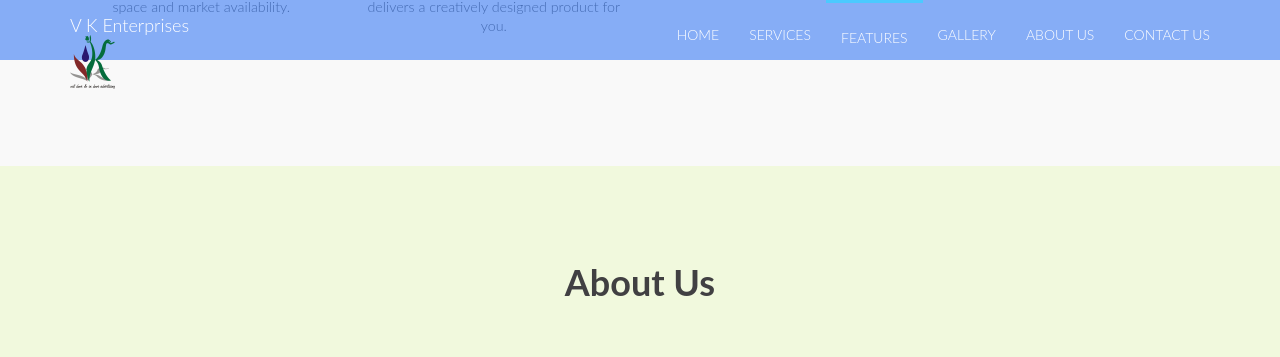
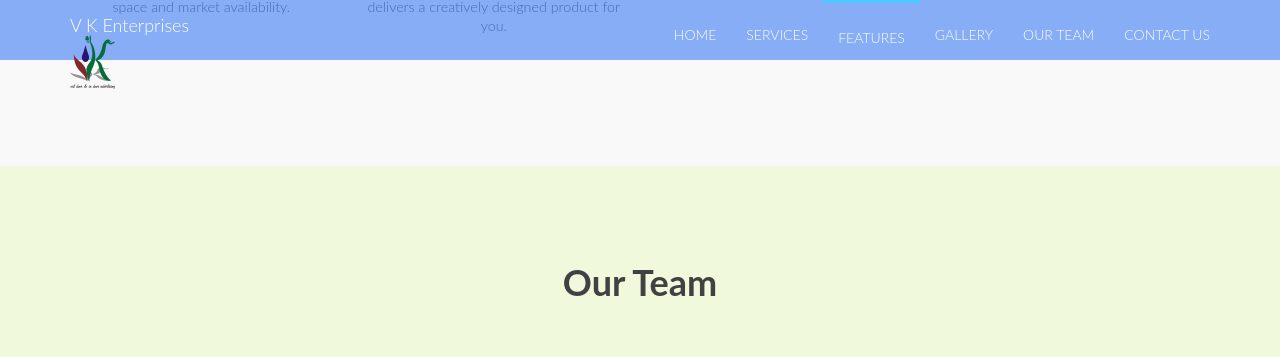
Before and after one commit to vkenterprises/vkent, a Jekyll site: the page built from index.html, in a window 1280 px wide and 900 px high, scrolled down 2928 px. Shown: the top 357 px of the window. Built offline with Jekyll 4.4.1, drawn with Linux system fonts in a browser that asks for light colours.

Commit message:
added team member

```diff
--- a/_includes/menu.html
+++ b/_includes/menu.html
@@ -19,7 +19,7 @@
                 <li><a href="#services">Services</a></li>
                 <li><a href="#features">Features</a></li>
                 <li><a href="#gallery">Gallery</a></li>
-                <li><a href="#testimonial">About Us</a></li>
+                <li><a href="#testimonial">Our Team</a></li>
                 <li><a href="#contact">Contact Us</a></li>
             </ul>
         </div><!-- /.navbar-collapse -->
--- a/_includes/testimonial.html
+++ b/_includes/testimonial.html
@@ -3,7 +3,7 @@
     <div class="container text-center">
 
         <div class="heading-content">
-            <h3>About Us</h3>
+            <h3>Our Team</h3>
         </div>
 
         <!-- Example row of columns -->
@@ -38,15 +38,20 @@
                         <div class="item">
                             <div class="col-md-4">
                                 <div class="testimonial-photo">
-                                    <img src="assets/images/team/1.jpg" alt=""/>
+                                    <img src="assets/images/team/2.jpg" alt=""/>
                                 </div>
                             </div>
 
                             <div class="col-md-8">
                                 <div class="testimonial-content">
-                                    <p>An entrepreneur by profession having experience of more than 5 years in print
-                                        marketing and Designing.</p>
-                                    <h6><strong>MahiPaal Singh</strong></h6>
+                                    <p>An ethusiast in marketing. He manages all the marketing related work at V K
+                                        enterprises.</p>
+                                    <h6><strong>MahiPal Singh</strong>
+                                        <br/>
+                                        Market Head
+                                        <br/><b>Ph. no. </b> - (+91)9717211666
+                                        <br/><b>Email Id</b> - mahipals366@gmail.com
+                                    </h6>
                                 </div>
                             </div>
 
```
Also changed, not shown: assets/images/team/2.jpg (added).
